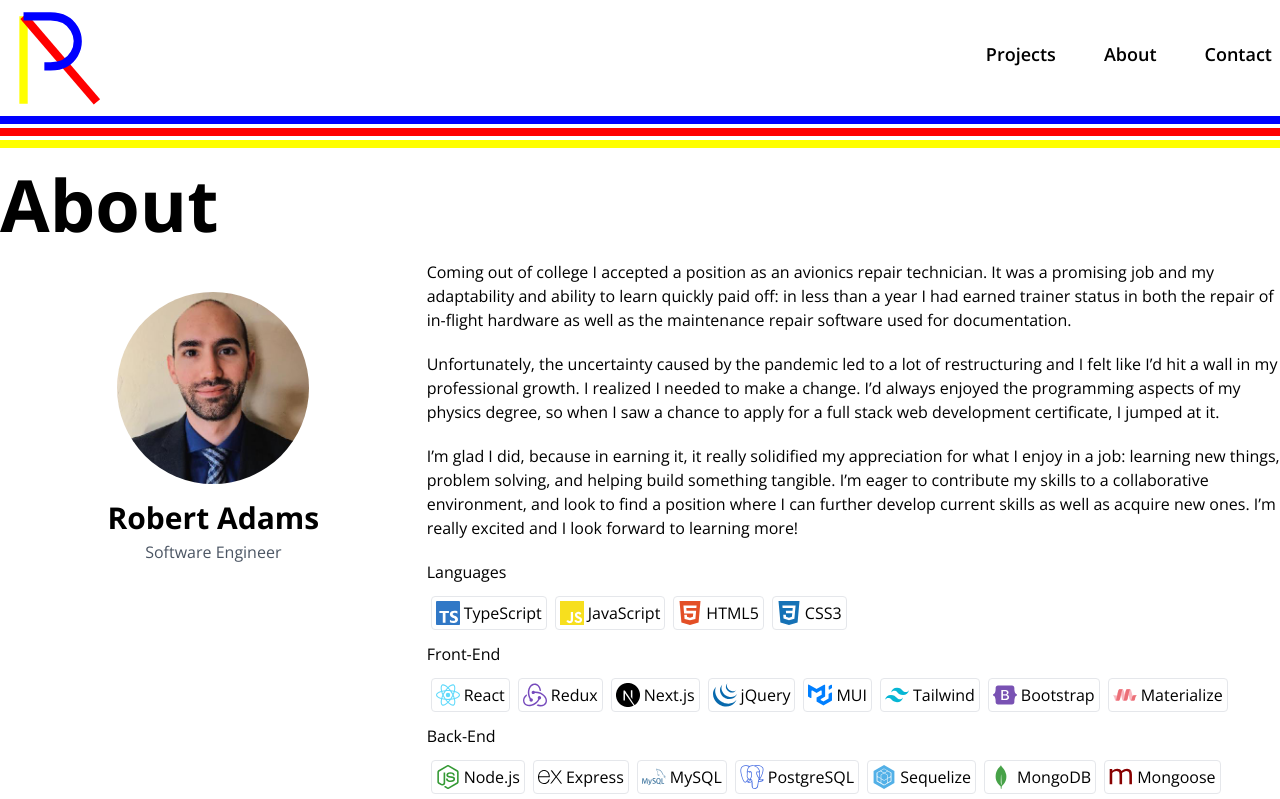
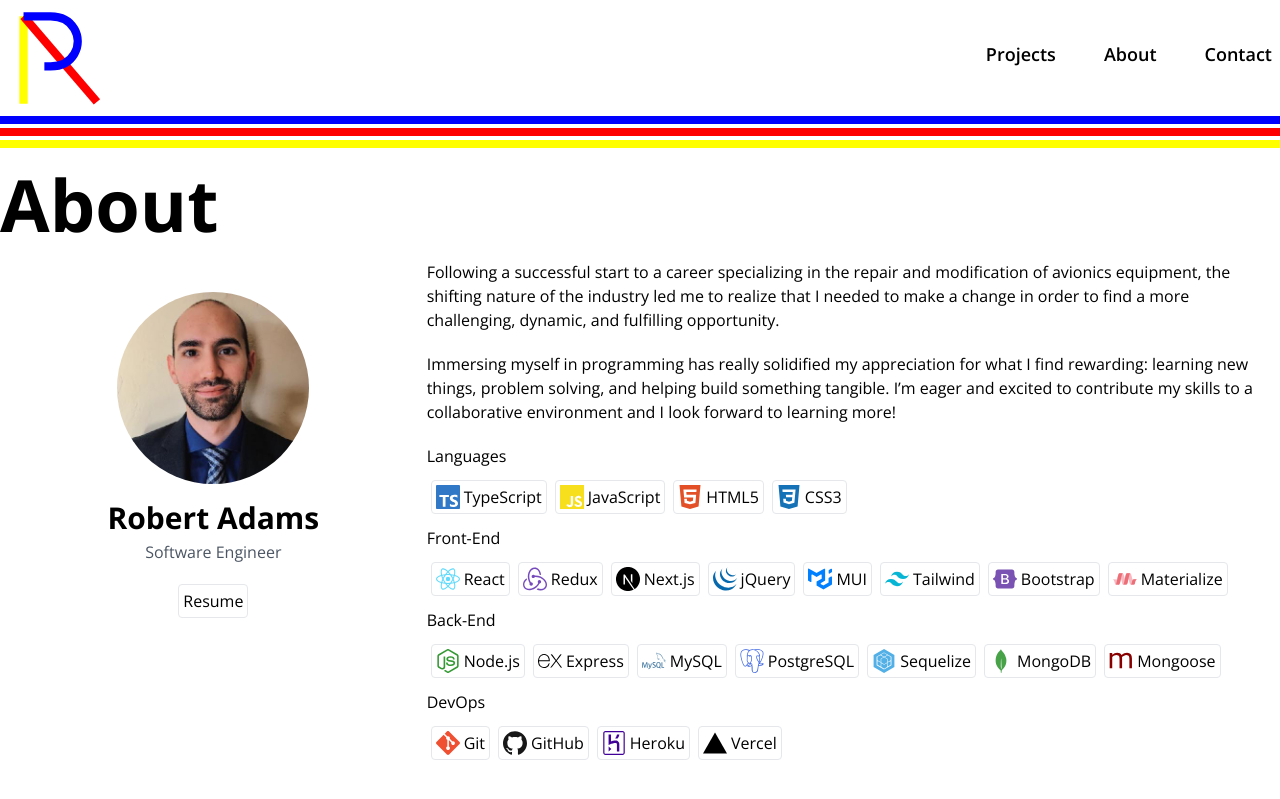
Before and after one commit to r0b4dams/portfolio, a Next.js app: page /About in a window 1280 px wide. Shown: the top 799 px of the page. Built offline with nearby package versions, Linux system fonts and the light colour scheme.

Commit message:
added link to resume, updated summary

```diff
--- a/pages/About.tsx
+++ b/pages/About.tsx
@@ -71,32 +71,31 @@ const About: NextPage = () => {
               Robert Adams
             </h2>
             <p className='text-gray-600 pb-5'>Software Engineer</p>
+            <div className='border rounded w-fit p-1 mb-5'>
+              <a
+                href='https://docs.google.com/document/d/1BnOZ86kZFrsZUpjgKWqEbyccZz6MXNJFfk8cAVdQEIQ/edit?usp=sharing'
+                target='_blank'
+                rel='noopener noreferrer'
+              >
+                Resume
+              </a>
+            </div>
           </div>
 
           <div className='md:w-2/3 space-y-5'>
             <p>
-              Coming out of college I accepted a position as an avionics repair
-              technician. It was a promising job and my adaptability and ability
-              to learn quickly paid off: in less than a year I had earned
-              trainer status in both the repair of in-flight hardware as well as
-              the maintenance repair software used for documentation.
+              Following a successful start to a career specializing in the
+              repair and modification of avionics equipment, the shifting nature
+              of the industry led me to realize that I needed to make a change
+              in order to find a more challenging, dynamic, and fulfilling
+              opportunity.
             </p>
             <p>
-              Unfortunately, the uncertainty caused by the pandemic led to a lot
-              of restructuring and I felt like I’d hit a wall in my professional
-              growth. I realized I needed to make a change. I’d always enjoyed
-              the programming aspects of my physics degree, so when I saw a
-              chance to apply for a full stack web development certificate, I
-              jumped at it.
-            </p>
-            <p>
-              I’m glad I did, because in earning it, it really solidified my
-              appreciation for what I enjoy in a job: learning new things,
+              Immersing myself in programming has really solidified my
+              appreciation for what I find rewarding: learning new things,
               problem solving, and helping build something tangible. I’m eager
-              to contribute my skills to a collaborative environment, and look
-              to find a position where I can further develop current skills as
-              well as acquire new ones. I’m really excited and I look forward to
-              learning more!
+              and excited to contribute my skills to a collaborative environment
+              and I look forward to learning more!
             </p>
 
             <div className='space-y-2'>
```
